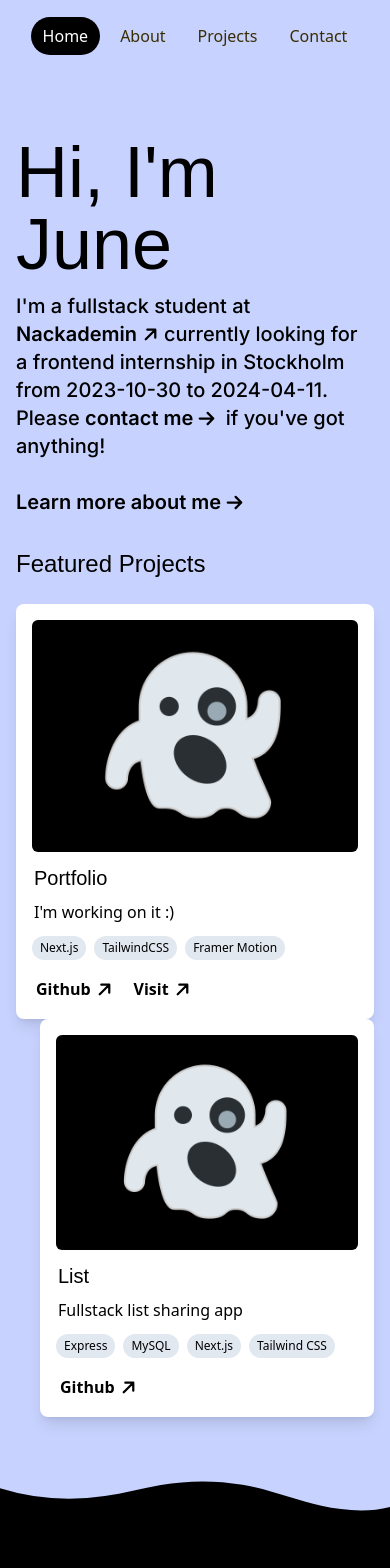
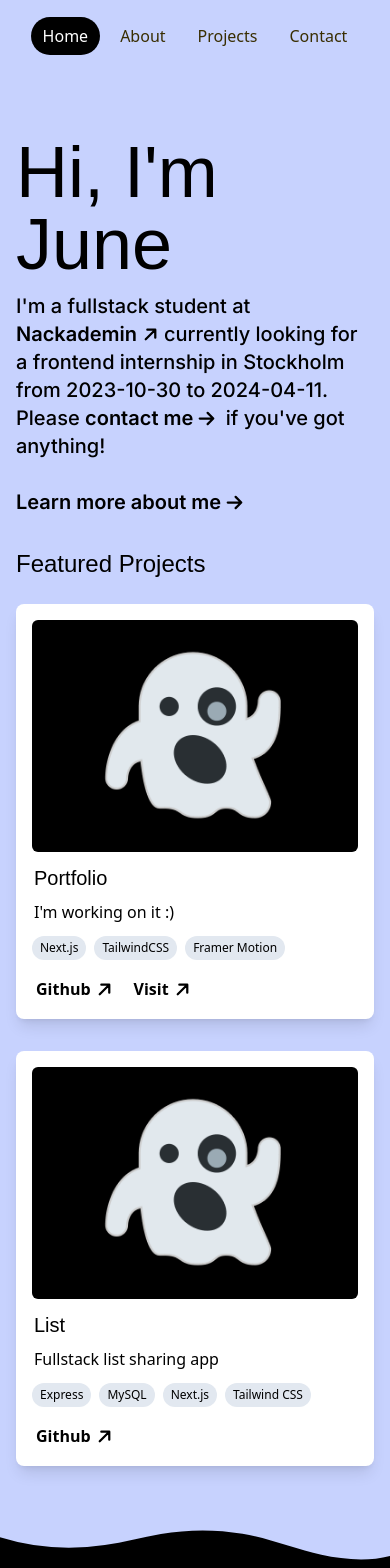
Before and after one commit to june7001/portfolio, a Next.js app: page / in a window 390 px wide. Shown: the top 1568 px of the page. Built offline with nearby package versions, Linux system fonts and the light colour scheme; a web font is replaced by a local one.

Commit message:
fix alignment on mobile

```diff
--- a/pages/index.js
+++ b/pages/index.js
@@ -31,7 +31,7 @@
       <section className="pt-8">
         <h2 className="font-heading text-2xl">Featured Projects</h2>
 
-        <div className="mt-6 grid space-x-6 md:grid-cols-2">
+        <div className="mt-6 grid gap-8 md:grid-cols-2">
           {featuredProjects.map((project, index) => (
             <ProjectCard key={index} project={project} />
           ))}
```
